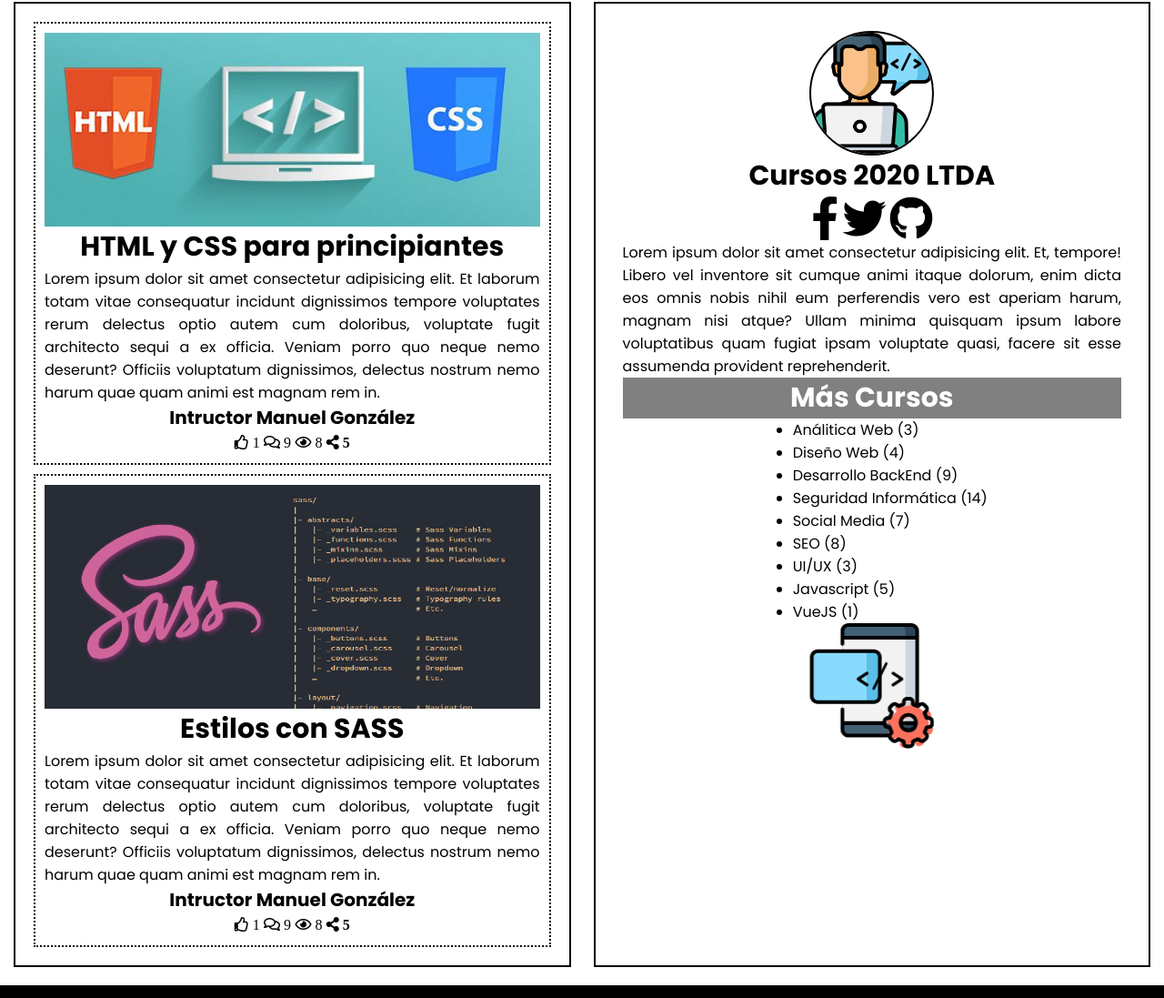
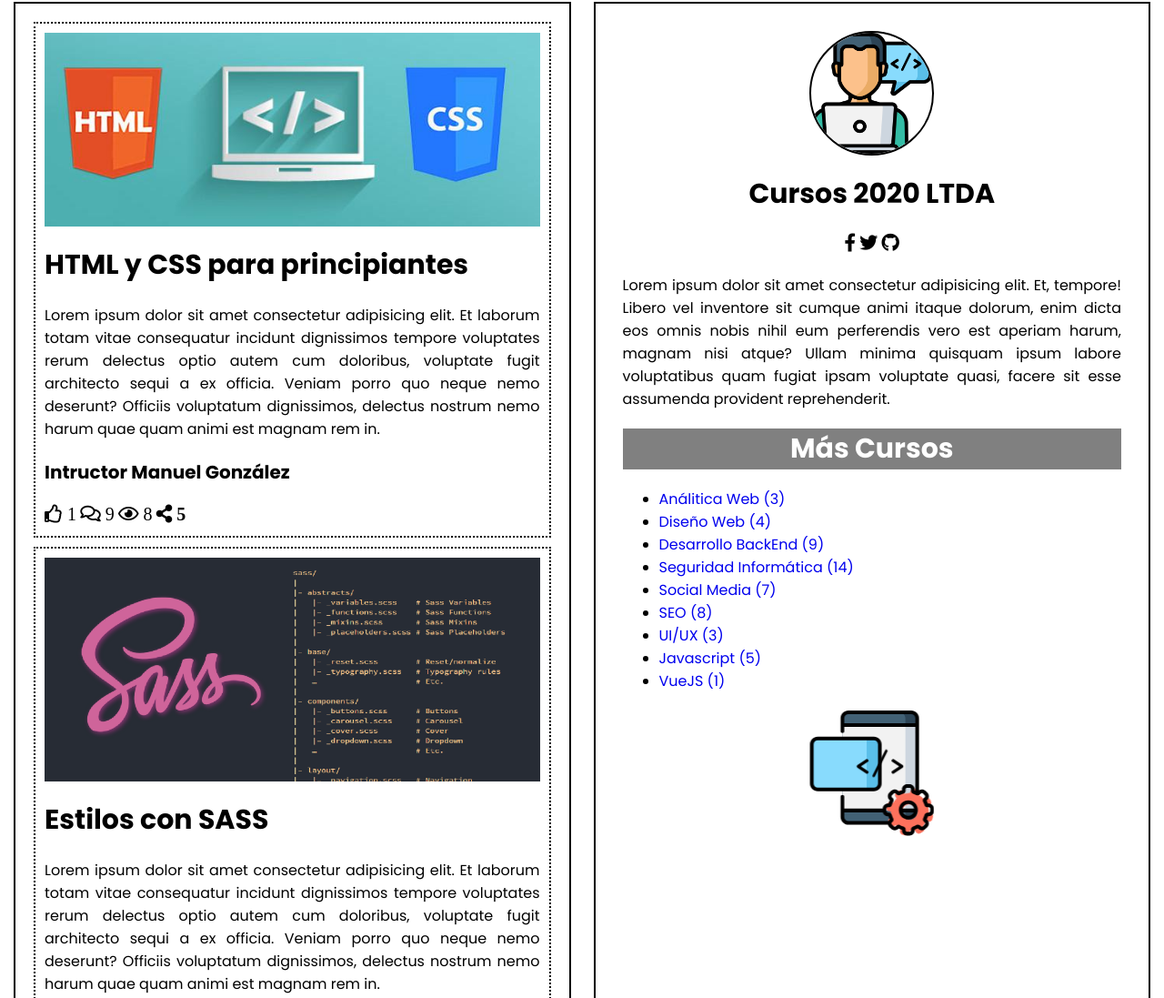
Before and after one commit to arabootcamp/MiEmprendimientoWeb2020, a plain HTML site: page index.html in a window 1280 px wide. Shown: the part 446-1543 px from the top of the page at 91% size. Drawn offline with nearby package versions, Linux system fonts and the light colour scheme.

Commit message:
alineamientos realizados

```diff
--- a/assets/css/sass/base/_typography.scss
+++ b/assets/css/sass/base/_typography.scss
@@ -8,6 +8,6 @@ h2 {
   font-size: ($x-large/16px)+rem;
 }
 
-h3 {
+h3,i {
     font-size: ($large/16px)+rem;
 }
--- a/assets/css/sass/layout/_article.scss
+++ b/assets/css/sass/layout/_article.scss
@@ -2,30 +2,58 @@
   padding: 10px;
   display: flex;
   flex-direction: column;
-  align-items: center;
+  align-items: flex-start;
 
   &__title {
+    margin: 20px 0;
+
     &--bg-gray {
       width: 100%;
       background-color: gray;
       color: $white;
       text-align: center;
     }
+
+    &--center {
+      align-self: center;
+    }
+  }
+
+  &__subtitle {
+    margin: 20px 0;
   }
 
   &__p {
     text-align: justify;
   }
 
-  &__img{
+  &__img {
     width: 100%;
     height: auto;
 
-    &--s-courses{
+    &--s-courses {
       width: 50%;
-      @include response-to('device-large'){
+      align-self: center;
+
+      @include response-to('device-large') {
         width: 25%;
       }
     }
   }
+
+  &__ul {
+    margin-bottom: 20px;
+  }
+
+  &__a{
+    text-decoration: none;
+  }
+
+  &__group {
+
+    &--center {
+      align-self: center;
+      margin-bottom: 20px;
+    }
+  }
 }
--- a/index.html
+++ b/index.html
@@ -58,7 +58,7 @@ technologies">
                 architecto sequi a ex officia. Veniam porro quo neque nemo deserunt? Officiis voluptatum dignissimos,
                 delectus
                 nostrum nemo harum quae quam animi est magnam rem in.</p>
-              <h3 class="article_subtitle">Intructor Manuel González</h3>
+              <h3 class="article__subtitle">Intructor Manuel González</h3>
               <div class="group">
                 <i class="far fa-thumbs-up"> 1</i>
                 <i class="far fa-comments"> 9</i>
@@ -75,8 +75,8 @@ technologies">
                 architecto sequi a ex officia. Veniam porro quo neque nemo deserunt? Officiis voluptatum dignissimos,
                 delectus
                 nostrum nemo harum quae quam animi est magnam rem in.</p>
-              <h3 class="article_subtitle">Intructor Manuel González</h3>
-              <div class="group">
+              <h3 class="article__subtitle">Intructor Manuel González</h3>
+              <div class="article__group">
                 <i class="far fa-thumbs-up"> 1</i>
                 <i class="far fa-comments"> 9</i>
                 <i class="far fa-eye"> 8</i>
@@ -90,11 +90,11 @@ technologies">
             <article class="article">
               <img class="article__img article__img--s-courses rounded" src="assets/img/web-development.png"
                 alt="img web development">
-              <h2 class="article__title">Cursos 2020 LTDA</h2>
-              <div class="group">
-                <i class="fab fa-facebook-f fa-3x"></i>
-                <i class="fab fa-twitter fa-3x"></i>
-                <i class="fab fa-github fa-3x"></i>
+              <h2 class="article__title article__title--center">Cursos 2020 LTDA</h2>
+              <div class="article__group article__group--center">
+                <i class="fab fa-facebook-f"></i>
+                <i class="fab fa-twitter"></i>
+                <i class="fab fa-github"></i>
               </div>
               <p class="article__p">Lorem ipsum dolor sit amet consectetur adipisicing elit. Et, tempore! Libero vel
                 inventore
@@ -106,15 +106,15 @@ technologies">
                 provident reprehenderit.</p>
               <h2 class="article__title article__title--bg-gray">Más Cursos</h2>
               <ul class="article__ul">
-                <li class="article__li">Análitica Web (3)</li>
-                <li class="article__li">Diseño Web (4)</li>
-                <li class="article__li">Desarrollo BackEnd (9)</li>
-                <li class="article__li">Seguridad Informática (14)</li class="article__li">
-                <li class="article__li">Social Media (7)</li>
-                <li class="article__li">SEO (8)</li>
-                <li class="article__li">UI/UX (3)</li>
-                <li class="article__li">Javascript (5)</li>
-                <li class="article__li">VueJS (1)</li>
+                <li class="article__li"><a class="article__a" href="#">Análitica Web (3)</a></li>
+                <li class="article__li"><a class="article__a" href="#">Diseño Web (4)</a></li>
+                <li class="article__li"><a class="article__a" href="#">Desarrollo BackEnd (9)</a></li>
+                <li class="article__li"><a class="article__a" href="#">Seguridad Informática (14)</a></li>
+                <li class="article__li"><a class="article__a" href="#">Social Media (7)</a></li>
+                <li class="article__li"><a class="article__a" href="#">SEO (8)</a></li>
+                <li class="article__li"><a class="article__a" href="#">UI/UX (3)</a></li>
+                <li class="article__li"><a class="article__a" href="#">Javascript (5)</a></li>
+                <li class="article__li"><a class="article__a" href="#">VueJS (1)</a></li>
               </ul>
 
               <!--SVG Animation-->
```
Also changed, not shown: assets/css/style.css, 1 other file.
